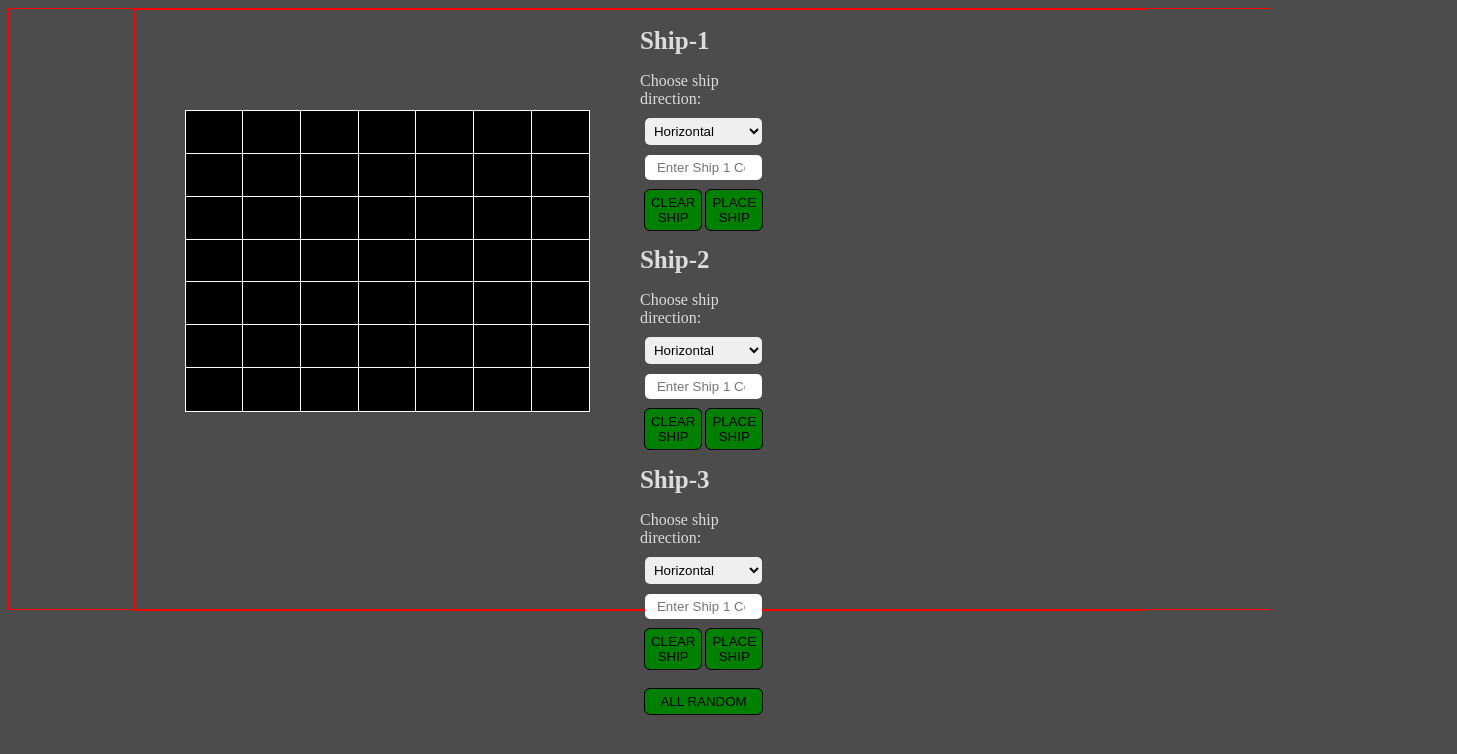
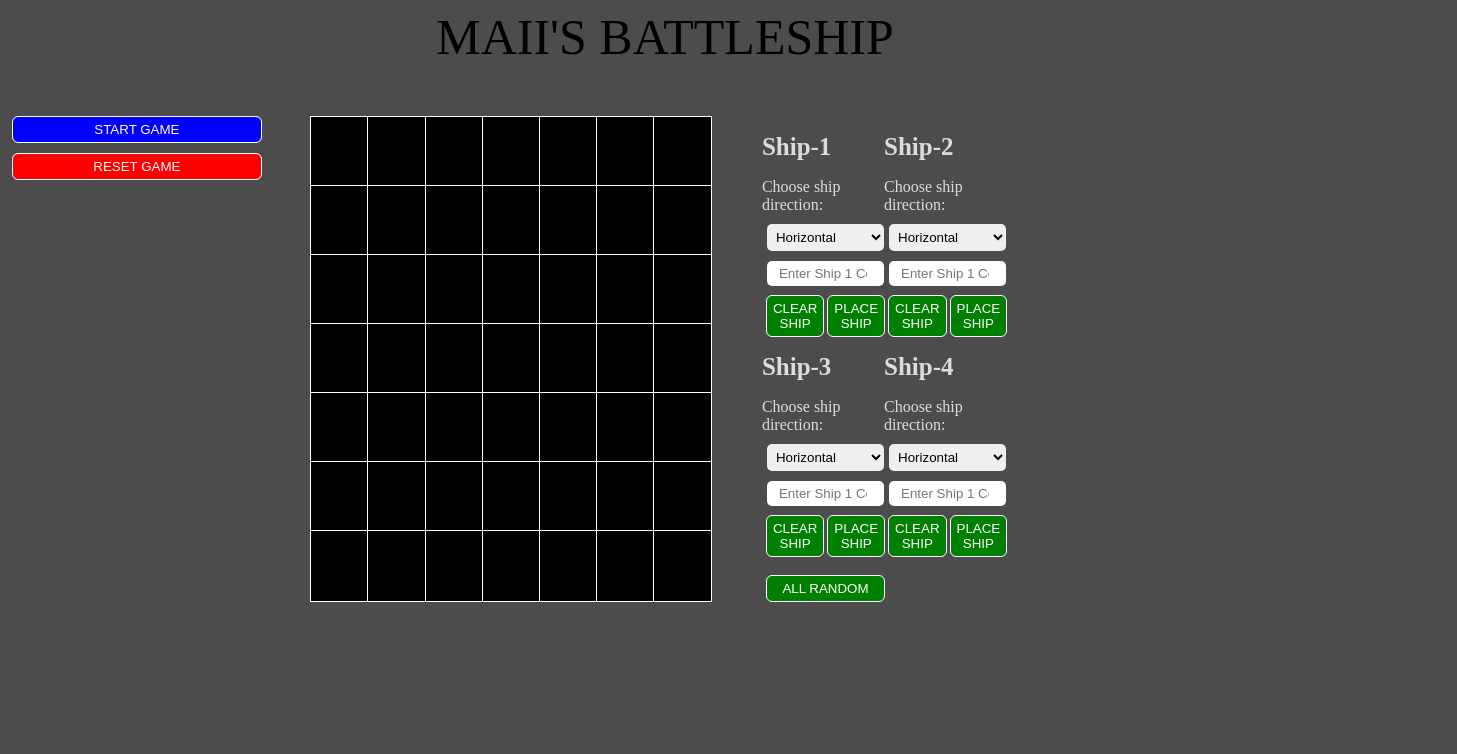
Before and after one commit to Maii0407/battleship-javascript, a website built with webpack: page dist/index.html in a window 1280 px wide. Shown: the whole page, 1457 px wide, since content can reach past the window. Built offline with nearby package versions, Linux system fonts and the light colour scheme.

Commit message:
completed the basic ui fully. next is making the functionality for the start and reset buttons

```diff
--- a/src/appComponents.js
+++ b/src/appComponents.js
@@ -8,28 +8,15 @@ const playerBoard = new factoryLogic.Gameboard( 'PlayerBoard' );
 const playerShip0 = new factoryLogic.Ship( 'Ship-1', 4, 0 );
 const playerShip1 = new factoryLogic.Ship( 'Ship-2', 4, 1 );
 const playerShip2 = new factoryLogic.Ship( 'Ship-3', 4, 2 );
-playerBoard.shipList.push( playerShip0, playerShip1, playerShip2 );
+const playerShip3 = new factoryLogic.Ship( 'Ship-4', 4, 3 );
+playerBoard.shipList.push( playerShip0, playerShip1, playerShip2, playerShip3 );
 
 const comBoard = new factoryLogic.Gameboard( 'ComputerBoard' );
 const comShip0 = new factoryLogic.Ship( 'comShip-1', 4, 0 );
 const comShip1 = new factoryLogic.Ship( 'comShip-2', 4, 1 );
 const comShip2 = new factoryLogic.Ship( 'comShip-3', 4, 2 );
-comBoard.shipList.push( comShip0, comShip1, comShip2 );
-
-//below is for testing purposes
-/* playerShip0.setPosition( [0, 1, 2, 3] );
-playerBoard.placeShip( playerShip0 );
-
-comShip0.setPosition( [0, 1, 2, 3] );
-comBoard.placeShip( comShip0 );
-comShip1.setPosition( [8, 9, 10, 11] );
-comBoard.placeShip( comShip1 );
-comShip2.setPosition( [15, 16, 17, 18] );
-comBoard.placeShip( comShip2 );
-comShip3.setPosition( [45, 46, 47, 48] );
-comBoard.placeShip( comShip3 );
-comShip4.setPosition( [38, 39, 40, 41] );
-comBoard.placeShip( comShip4 ); */
+const comShip3 = new factoryLogic.Ship( 'comShip-4', 4, 3 );
+comBoard.shipList.push( comShip0, comShip1, comShip2, comShip3 );
 
 return {
     playerBoard,
--- a/src/appEvents.js
+++ b/src/appEvents.js
@@ -18,21 +18,28 @@ const appEvents = (function() {
 
     function shipForm1() {
         document.getElementById( `${appComponents.playerBoard.shipList[0].name}-btn` ).addEventListener( 'click', function(){
-            appFormFunc.submitShipLocation( appComponents.playerBoard.shipList[0], appComponents.playerBoard, appComponents.playerBoard.shipList[1], appComponents.playerBoard.shipList[2] );
+            appFormFunc.submitShipLocation( appComponents.playerBoard.shipList[0], appComponents.playerBoard, appComponents.playerBoard.shipList[1], appComponents.playerBoard.shipList[2], appComponents.playerBoard.shipList[3] );
             appUI.generatePlayerCell();
         });
     };
 
     function shipForm2() {
         document.getElementById( `${appComponents.playerBoard.shipList[1].name}-btn` ).addEventListener( 'click', function(){
-            appFormFunc.submitShipLocation( appComponents.playerBoard.shipList[1], appComponents.playerBoard, appComponents.playerBoard.shipList[0], appComponents.playerBoard.shipList[2] );
+            appFormFunc.submitShipLocation( appComponents.playerBoard.shipList[1], appComponents.playerBoard, appComponents.playerBoard.shipList[0], appComponents.playerBoard.shipList[2], appComponents.playerBoard.shipList[3] );
             appUI.generatePlayerCell();
         });
     };
 
     function shipForm3() {
         document.getElementById( `${appComponents.playerBoard.shipList[2].name}-btn` ).addEventListener( 'click', function(){
-            appFormFunc.submitShipLocation( appComponents.playerBoard.shipList[2], appComponents.playerBoard, appComponents.playerBoard.shipList[0], appComponents.playerBoard.shipList[1] );
+            appFormFunc.submitShipLocation( appComponents.playerBoard.shipList[2], appComponents.playerBoard, appComponents.playerBoard.shipList[0], appComponents.playerBoard.shipList[1], appComponents.playerBoard.shipList[3] );
+            appUI.generatePlayerCell();
+        });
+    };
+
+    function shipForm4() {
+        document.getElementById( `${appComponents.playerBoard.shipList[3].name}-btn` ).addEventListener( 'click', function() {
+            appFormFunc.submitShipLocation( appComponents.playerBoard.shipList[3], appComponents.playerBoard, appComponents.playerBoard.shipList[0], appComponents.playerBoard.shipList[1], appComponents.playerBoard.shipList[2] );
             appUI.generatePlayerCell();
         });
     };
@@ -41,6 +48,7 @@ const appEvents = (function() {
         shipForm1();
         shipForm2();
         shipForm3();
+        shipForm4();
     };
 
     function clearShip1() {
@@ -64,10 +72,18 @@ const appEvents = (function() {
         });
     };
 
+    function clearShip4() {
+        document.getElementById( `${appComponents.playerBoard.shipList[3].name}-clearBtn` ).addEventListener( 'click', function() {
+            appFormFunc.clearShip( appComponents.playerBoard.shipList[3], appComponents.playerBoard );
+            appUI.generatePlayerCell();
+        });
+    };
+
     function clearBtnEvents() {
         clearShip1();
         clearShip2();
         clearShip3();
+        clearShip4();
     };
 
     function randomBtn() {
@@ -76,6 +92,7 @@ const appEvents = (function() {
             appFormFunc.randomShipLocation( appComponents.playerBoard.shipList[0], appComponents.playerBoard );
             appFormFunc.randomShipLocation( appComponents.playerBoard.shipList[1], appComponents.playerBoard );
             appFormFunc.randomShipLocation( appComponents.playerBoard.shipList[2], appComponents.playerBoard );
+            appFormFunc.randomShipLocation( appComponents.playerBoard.shipList[3], appComponents.playerBoard );
             appUI.generatePlayerCell();
         });
     };
--- a/src/appUI.js
+++ b/src/appUI.js
@@ -8,11 +8,39 @@ const appUI = (function() {
         document.body.appendChild( mainContainer );
     };
 
+    function makeTitleContainer() {
+        const title = document.createElement( 'div' );
+        title.classList.add( 'title-container' );
+        title.innerText = `MAII'S BATTLESHIP`;
+        document.querySelector( '.main-container' ).appendChild( title );
+    };
+
+    function makeContentContainer() {
+        const content = document.createElement( 'div' );
+        content.classList.add( 'content-container' );
+        document.querySelector( '.main-container' ).appendChild( content );
+    };
+
+    function makeMenuContainer() {
+        const menu = document.createElement( 'div' );
+        menu.classList.add( 'menu-container' );
+        menu.innerHTML = `
+          <button type="button" class="start-btn">START GAME</button>
+          <button type="button" class="reset-btn">RESET GAME</button>`;
+        document.querySelector( '.content-container' ).appendChild( menu );
+    };
+
 //generate a board container for the boards
     function makeBoardContainer() {
         const boardContainer = document.createElement( 'div' );
         boardContainer.classList.add( 'board-container' );
-        document.querySelector( '.main-container' ).appendChild( boardContainer );
+        document.querySelector( '.content-container' ).appendChild( boardContainer );
+    };
+
+    function makeFormWrapper() {
+        const form = document.createElement( 'div' );
+        form.classList.add( 'form-wrapper' );
+        document.querySelector( '.board-container' ).appendChild( form );
     };
 
 //append a board inside the board container then generates the cells for the grid
@@ -38,6 +66,8 @@ const appUI = (function() {
                   cell.style.backgroundColor = 'green';
               } else if( obj.haveShip === 2 ) {
                   cell.style.backgroundColor = 'blue';
+              } else if( obj.haveShip === 3 ) {
+                  cell.style.backgroundColor = 'yellow';
               } else { return };
 
             document.getElementById( `${appComponents.playerBoard.name}` ).appendChild( cell );
@@ -66,7 +96,7 @@ const appUI = (function() {
         comBoard.innerHTML = '';
         const formContainer = document.createElement( 'div' );
         formContainer.classList.add( 'form-container' );
-        document.querySelector( '.com-board' ).appendChild( formContainer );
+        document.querySelector( '.form-wrapper' ).appendChild( formContainer );
         for( let obj of appComponents.playerBoard.shipList ) {
           const form = document.createElement( 'form' );
           form.innerHTML = `
@@ -96,7 +126,11 @@ const appUI = (function() {
 
     return {
         makeContainer,
+        makeTitleContainer,
+        makeContentContainer,
+        makeMenuContainer,
         makeBoardContainer,
+        makeFormWrapper,
         generatePlayerBoard,
         generatePlayerCell,
         generateComBoard,
--- a/src/index.js
+++ b/src/index.js
@@ -4,11 +4,15 @@ import { appComponents } from "./appComponents";
 
 const spaceBattleShip = (function() {
     appUI.makeContainer();
+    appUI.makeTitleContainer();
+    appUI.makeContentContainer();
+    appUI.makeMenuContainer();
     appUI.makeBoardContainer();
 
     //player board
     appUI.generatePlayerBoard();
     appUI.generatePlayerCell();
+    appUI.makeFormWrapper();
 
     //computer board
     appUI.generateComBoard();
--- a/src/style.css
+++ b/src/style.css
@@ -24,8 +24,8 @@ select {
 
 button {
     background-color: green;
-    color: black;
-    outline: 1px solid black;
+    color: white;
+    outline: 1px solid white;
 }
 
 button:hover {
@@ -45,35 +45,60 @@ input, select, button {
 }
 
 .main-container {
-    border: 1px solid red;
     width: 100%;
     height: 600px;
     max-height: 100%;
     display: flex;
-    justify-content: center;
+    flex-direction: column;
+}
+
+.title-container {
+    font-size: 50px;
+    text-align: center;
+    text-indent: 50px;
+}
+
+.content-container {
+    display: flex;
+    flex-direction: row;
+}
+
+.menu-container {
+    display: flex;
+    flex-direction: column;
+    width: 20%;
 }
 
 .board-container {
     width: 80%;
-    height: 600px;
     max-height: 100%;
     display: flex;
     flex-direction: row;
-    border: 1px solid red;
 }
 
 .board {
-    width: 40%;
-    height: 300px;
+    min-width: 400px;
+    min-height: 400px;
     max-height: 100%;
     display: grid;
     grid-template-rows: repeat( 7, 1fr );
     grid-template-columns: repeat( 7, 1fr );
+    margin-top: 5%;
     margin-left: 5%;
 }
 
-.player-board {
-    margin-top: 10%;
+.form-wrapper {
+    margin-top: 5%;
+    margin-left: 5%;
+    display: flex;
+    justify-content: end;
+}
+
+.form-container {
+    display: grid;
+    grid-template-columns: repeat( 2, 1fr );
+    grid-template-rows: repeat( 2, 1fr );
+    color: gainsboro;
 }
 
 .cell {
@@ -82,12 +107,6 @@ input, select, button {
     text-align: center;
     padding-top: 10px;
     cursor: pointer;
-}
-
-.form-container {
-    display: flex;
-    flex-direction: column;
-    color: gainsboro;
 }
 
 .button-container {
@@ -105,3 +124,31 @@ input, select, button {
 .placeRandom-btn {
     margin-top: 20px;
 }
+
+.start-btn {
+    margin-top: 20%;
+    background-color: blue;
+    color: white;
+    outline: 1px solid white;
+    cursor: pointer;
+}
+
+.start-btn:hover {
+    background-color: white;
+    outline: 1px solid blue;
+    color: blue;
+}
+
+.reset-btn {
+    margin-top: 5%;
+    background-color: red;
+    color: white;
+    outline: 1px solid white;
+    cursor: pointer;
+}
+
+.reset-btn:hover {
+    background-color: white;
+    outline: 1px solid red;
+    color: red;
+}
```
Also changed, not shown: src/appFormFunc.js (+19 -23 lines), dist/appComponents.bundle.js, dist/appEvents.bundle.js, dist/appFormFunc.bundle.js, dist/appUI.bundle.js, dist/index.bundle.js, dist/style.bundle.js.
